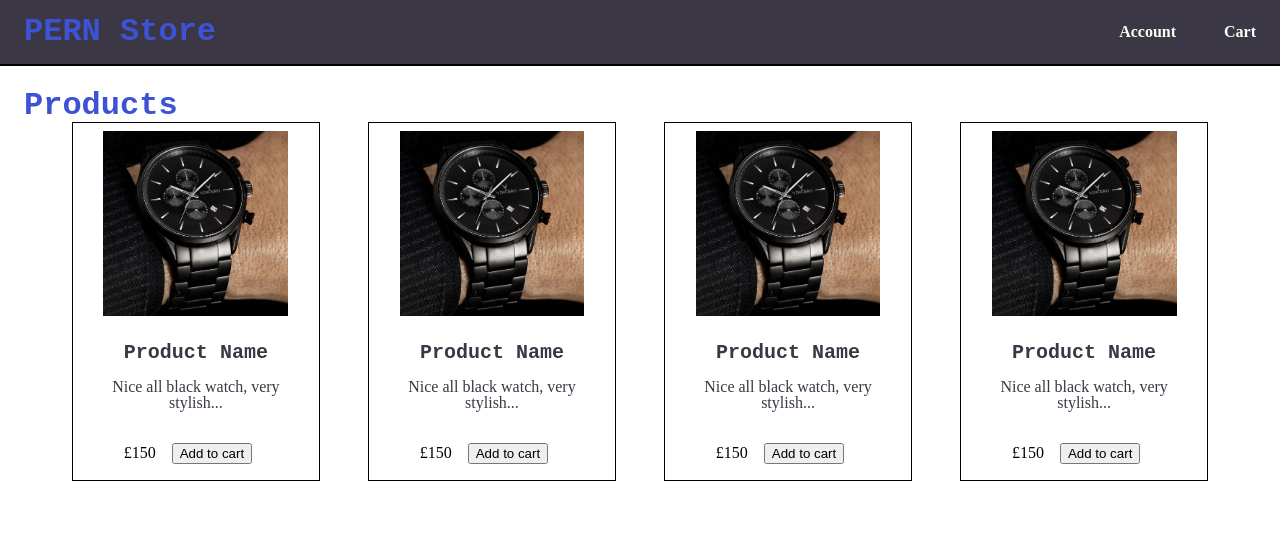
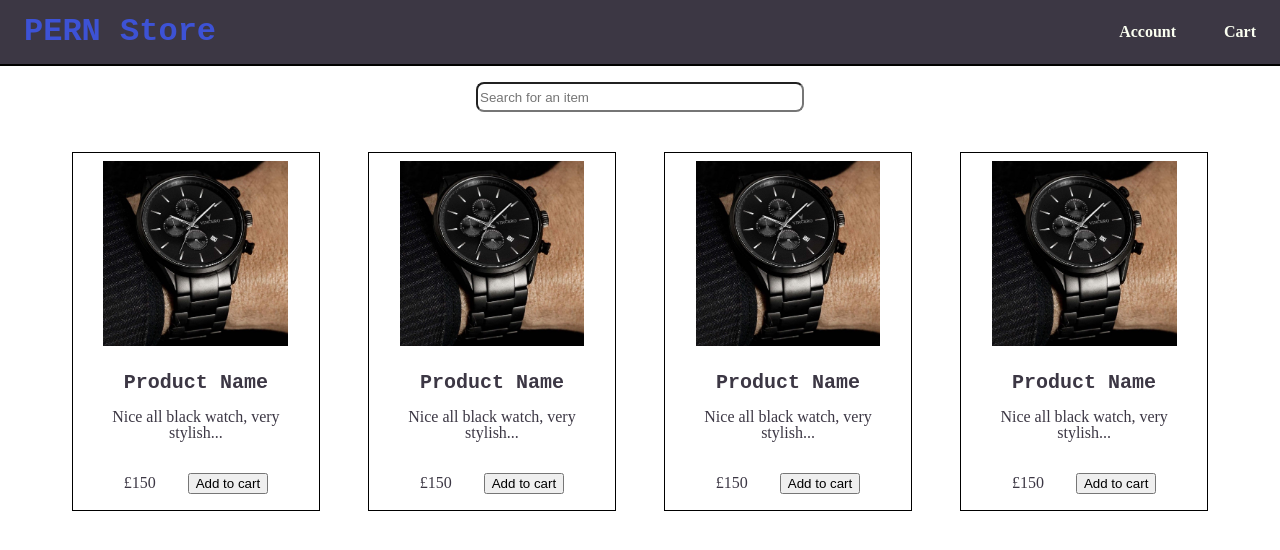
Before and after one commit to owka54/PERN-ecommerce, a React (Vite) app in the folder client/: page / in a window 1280 px wide. Shown: the top 550 px of the page. Built offline with nearby package versions, Linux system fonts and the light colour scheme.

Commit message:
Add searchbar component

```diff
--- a/client/src/App.css
+++ b/client/src/App.css
@@ -34,6 +34,21 @@ h1:hover {
   color: #3D52D5;
 }
 
+/* Searchbar Component */
+
+#searchbar {
+  text-align: center;
+}
+#search {
+  width: 25%;
+  height: 1.5rem;
+  margin: 1rem;
+  border-radius: .5rem;
+}
+#search-btn {
+  height: 1.5rem;
+}
+
 
 /* Products Component */
 
@@ -54,6 +69,11 @@ h1:hover {
   text-align: center;
   margin-bottom: 1rem;
   min-width: 10rem;
+  transition: 0.3s;
+}
+.product:hover {
+  background-color: #B4C5E4;
+  cursor: pointer;
 }
 h3 {
   font-family: 'Courier New', Courier, monospace;
@@ -62,11 +82,11 @@ h3 {
   color: #3C3744;
   margin: 1rem;
 }
-p {
+p, i {
   color: #3C3744;
   margin: 1rem;
 }
-button {
+#products button {
   margin: 1rem;
 }
 .product img {
--- a/client/src/App.jsx
+++ b/client/src/App.jsx
@@ -3,12 +3,14 @@ import './reset.css'
 import './App.css'
 import Header from './components/header'
 import Products from './components/products'
+import SearchBar from './components/searchBar'
 
 function App() {
 
   return (
     <div className="App">
       <Header />
+      <SearchBar />
       <Products />
     </div>
   )
--- a/client/src/components/products.jsx
+++ b/client/src/components/products.jsx
@@ -1,7 +1,6 @@
 export default function Products() {
     return (
         <div id="products">
-            <h1>Products</h1>
 
             <div id="products-list">
                 <div className="product" >
--- /dev/null
+++ b/client/src/components/searchBar.jsx
@@ -0,0 +1,12 @@
+import { useState } from "react";
+
+export default function SearchBar() {
+
+    const [search, setSearch] = useState('');
+
+    return (
+        <div id="searchbar">
+            <input id="search" type={"input"} placeholder="Search for an item" value={search} onChange={e => setSearch(e.target.value)} />
+        </div>
+    );
+}
```
